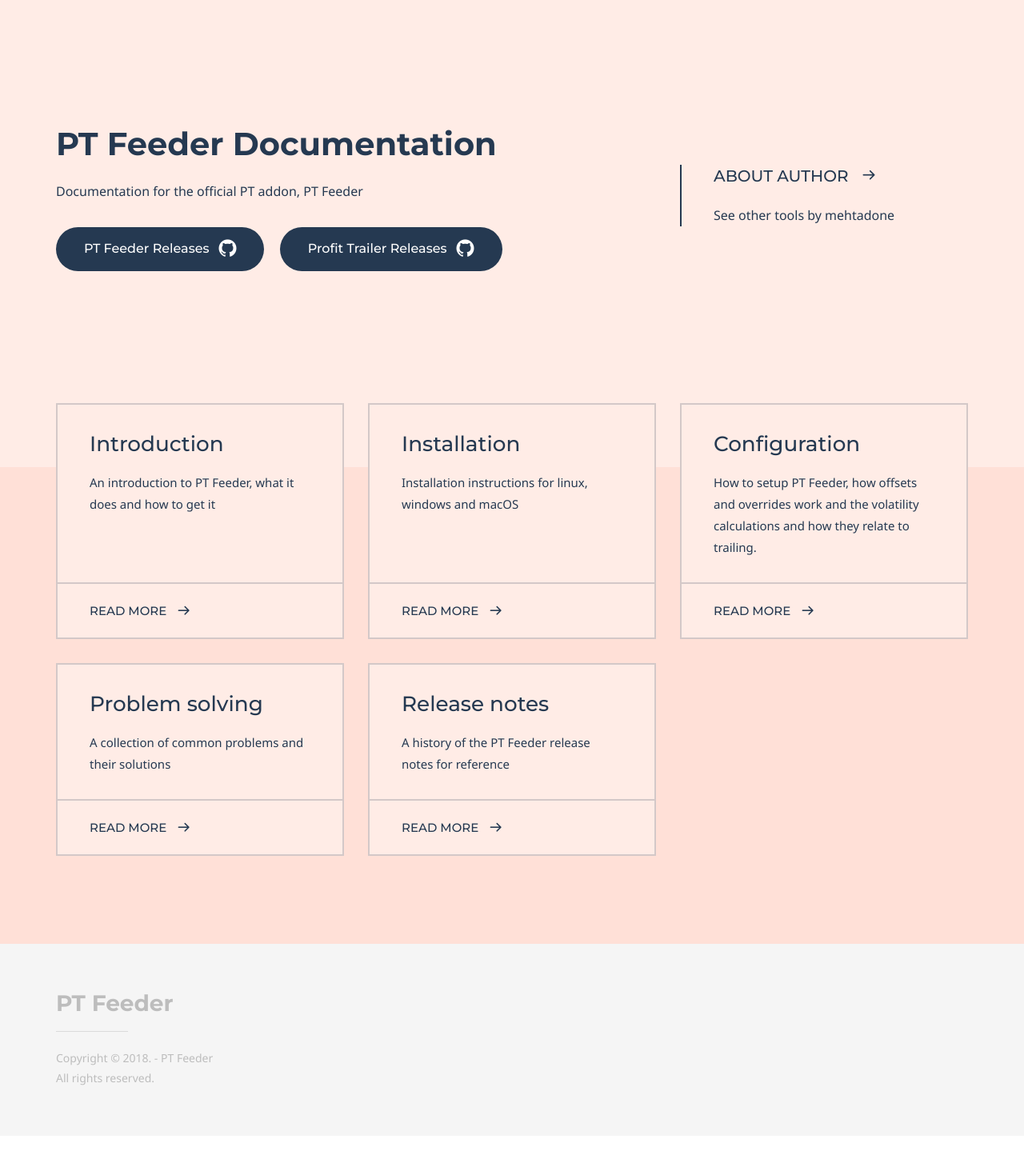
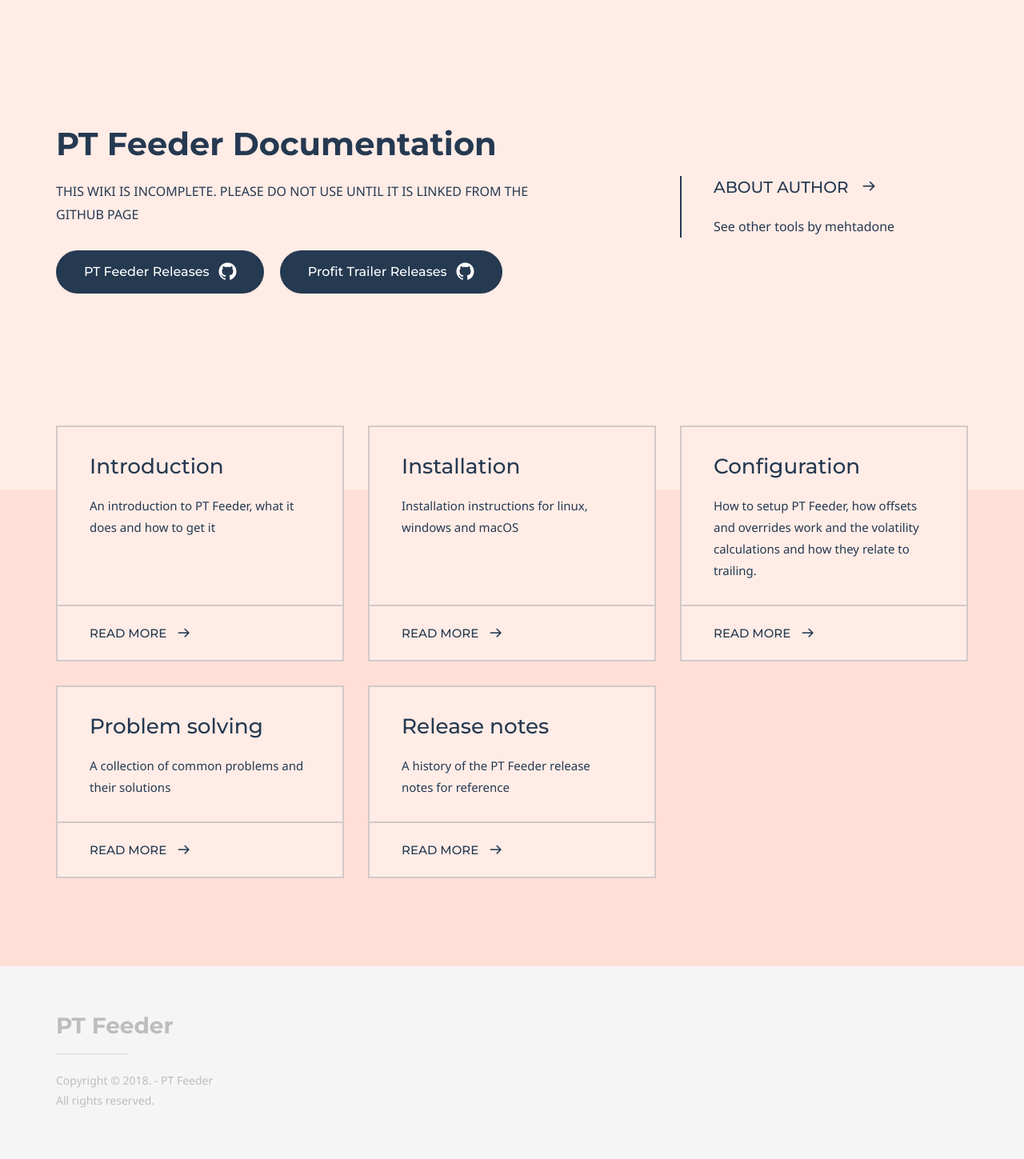
Before and after one commit to mehtadone/PTFeeder, a Jekyll site: the page built from index.md, in a window 1280 px wide. Shown: the whole page at 80% size. Built offline with Jekyll 4.4.1, drawn with Linux system fonts in a browser that asks for light colours; some web fonts are replaced; before the commit the page ends 1420 px from its top, so only the background shows below that.

Commit message:
Add these files back

```diff
--- a/index.md
+++ b/index.md
@@ -5,7 +5,8 @@
 
 # Hero section
 title: PT Feeder Documentation
-description: Documentation for the official PT addon, PT Feeder
+description: THIS WIKI IS INCOMPLETE. PLEASE DO NOT USE UNTIL IT IS LINKED FROM THE GITHUB PAGE
+#description: Documentation for the official PT addon, PT Feeder
 buttons:
     - icon: github
       content: PT Feeder Releases
```
Also changed, not shown: .gitlab-ci.yml (added).
